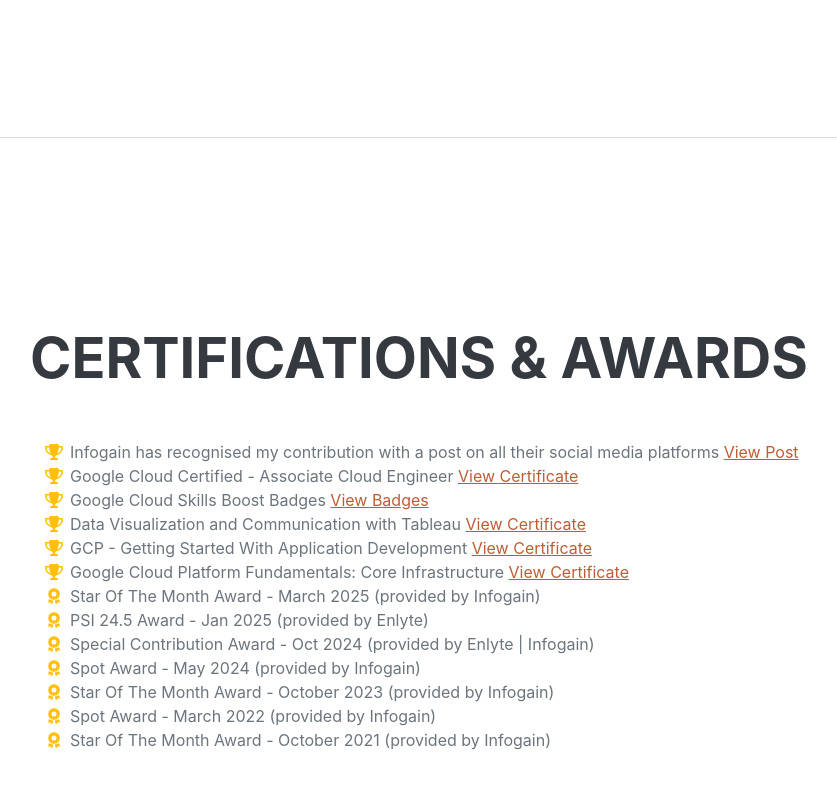
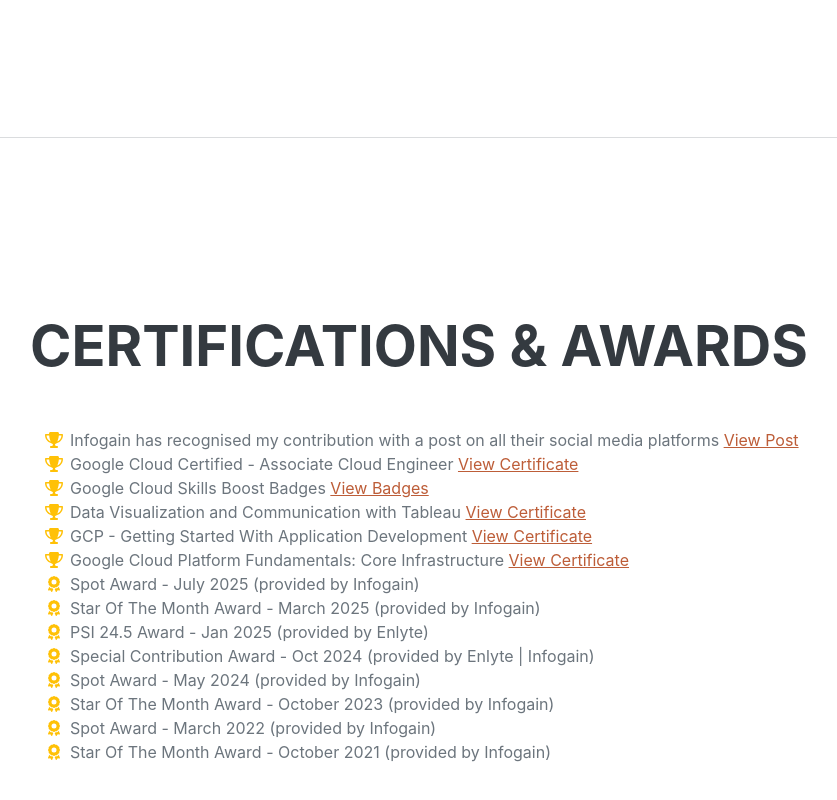
Before and after one commit to jebasinghresume/jebasinghresume.github.io, a plain HTML site: page index.html in a window 1280 px wide. Shown: the part 3953-4753 px from the top of the page, without its empty margins (290-1127 px from the left). Drawn offline with nearby package versions, Linux system fonts and the light colour scheme; a web font is replaced by a local one.

Commit message:
update 10

```diff
--- a/index.html
+++ b/index.html
@@ -257,6 +257,10 @@
                 </li>
                 <li>
                     <span class="fa-li"><i class="fas fa-award text-warning"></i></span>
+                    Spot Award - July 2025 (provided by Infogain)
+                </li>
+                <li>
+                    <span class="fa-li"><i class="fas fa-award text-warning"></i></span>
                     Star Of The Month Award - March 2025 (provided by Infogain)
                 </li>
                 <li>
```
